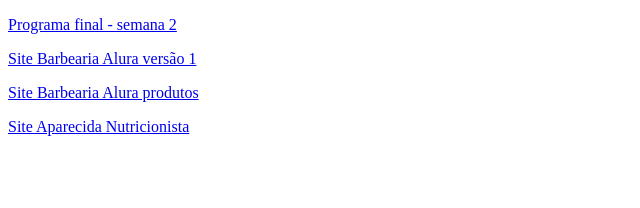
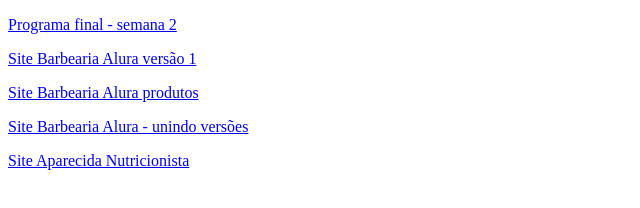
Before and after one commit to beatrizfiochi/Mentoria_CloudGirls, a plain HTML site: page index.html in a window 1280 px wide. Shown: the whole page, without its empty margins (0-640 px from the left). Drawn offline with Linux system fonts and the light colour scheme.

Commit message:
Acrescentando projeto Barbearia Alura versão final

```diff
--- a/index.html
+++ b/index.html
@@ -10,6 +10,7 @@
     <p><a href="Lógica/programa_final_semana_2.html">Programa final - semana 2</a></p>
     <p><a href="HTML E CSS/barbearia_alura/index.html">Site Barbearia Alura versão 1</a></p>
     <p><a href="HTML E CSS/barbearia_alura/produtos.html">Site Barbearia Alura produtos</a></p>
+    <p><a href="HTML E CSS/barbearia_alura/barbearia_alura_final.html">Site Barbearia Alura - unindo versões</a></p>
     <p><a href="introducao-javascript/index.html">Site Aparecida Nutricionista</a></p>
 </body>
 </html>
```
